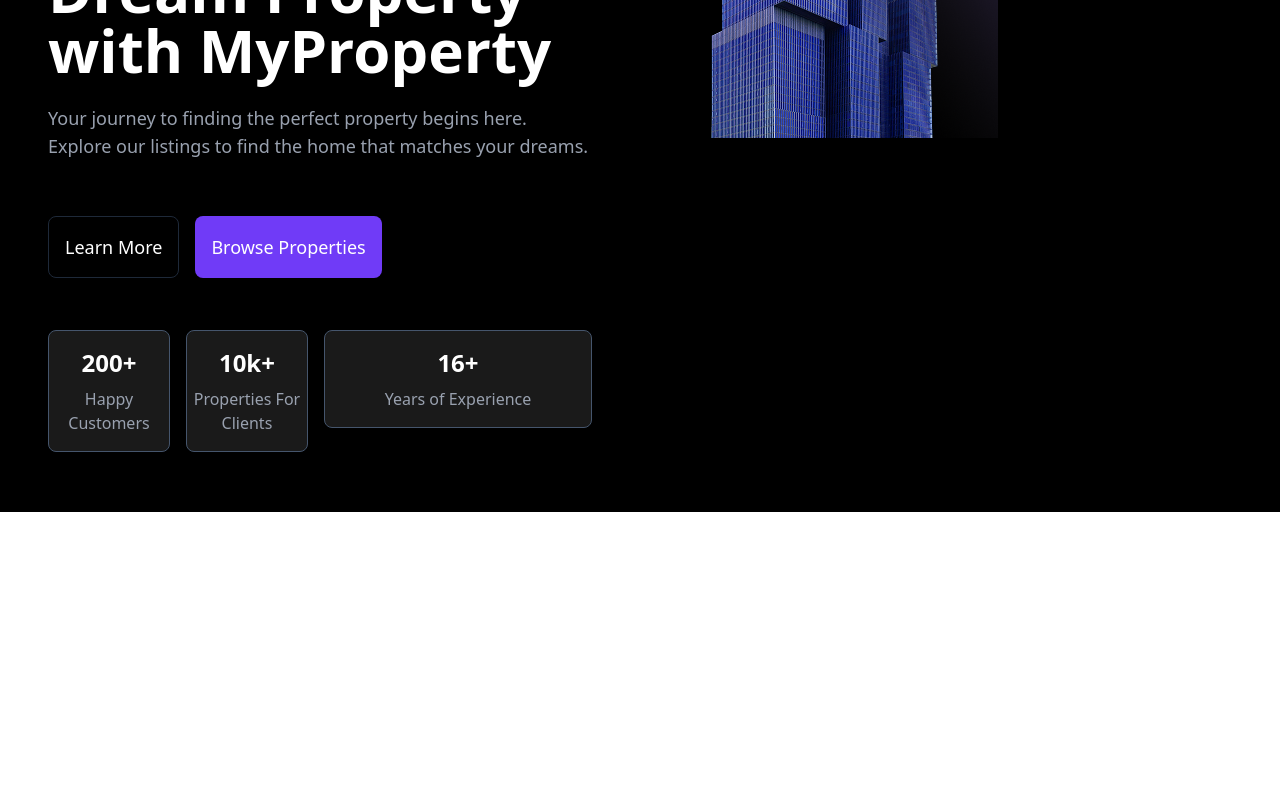
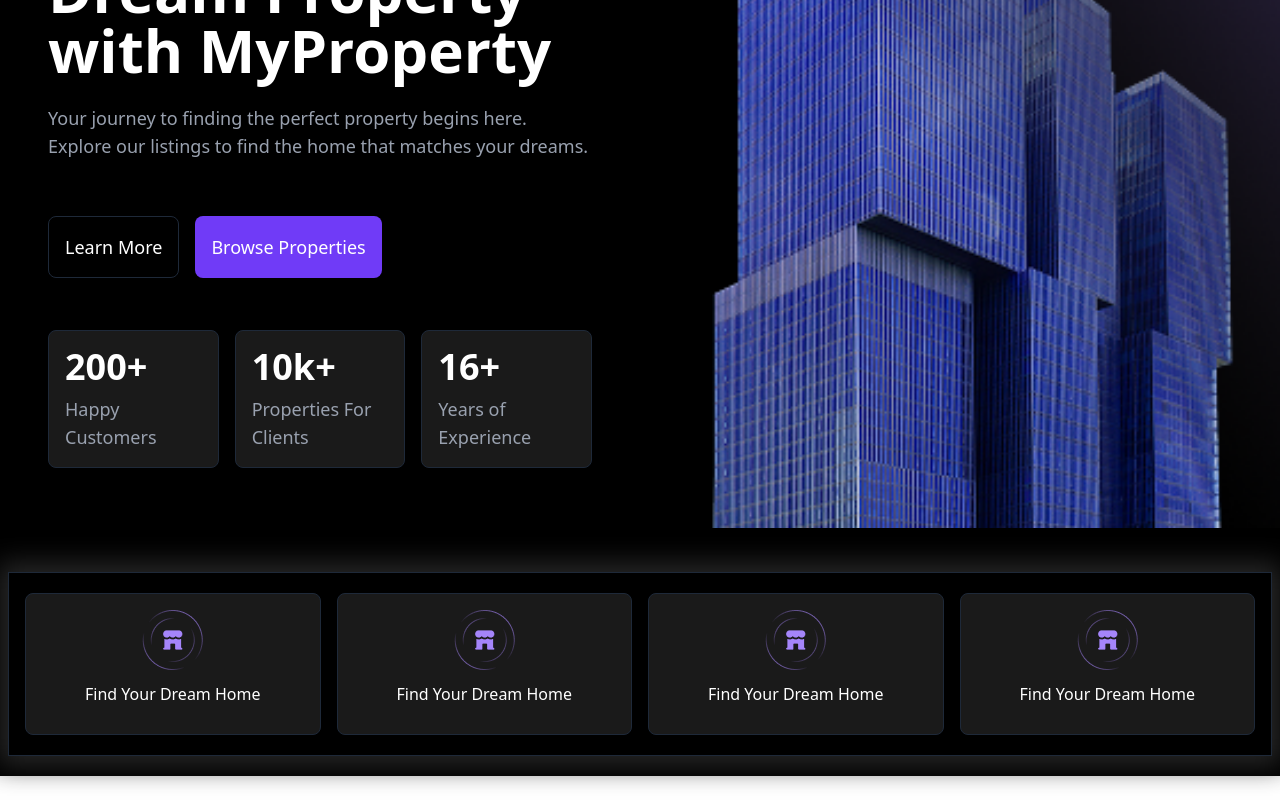
Before and after one commit to omk1r/MyProperty, a React (Vite) app in the folder client/: page / in a window 1280 px wide. Shown: the part 288-1088 px from the top of the page. Before the commit the page ends 800 px from the top, so only its background shows below. Built offline with nearby package versions, Linux system fonts and the light colour scheme.

Commit message:
discover banner complete

```diff
--- a/client/src/pages/Home.tsx
+++ b/client/src/pages/Home.tsx
@@ -2,9 +2,14 @@
   return (
     <>
       {/* discover banner */}
+      <div>
         <div className="flex md:flex-row-reverse flex-col w-full">
           <div className="mx-3 md:mx-0 my-10 md:my-0 rounded-2xl md:rounded-none md:w-1/2 overflow-hidden">
-          <img src="./discover-banner-buiding.png" alt="" className="" />
+            <img
+              src="./discover-banner-buiding.png"
+              alt=""
+              className="w-full h-full object-cover"
+            />
           </div>
 
           <div className="md:px-8 md:py-10 md:w-1/2">
@@ -13,8 +18,8 @@
                 Discover Your Dream Property with MyProperty
               </h3>
               <p className="my-6 font-medium text-gray-400 text-sm md:text-base xl:text-lg">
-              Your journey to finding the perfect property begins here. Explore
-              our listings to find the home that matches your dreams.
+                Your journey to finding the perfect property begins here.
+                Explore our listings to find the home that matches your dreams.
               </p>
             </div>
 
@@ -27,25 +32,33 @@
               </button>
             </div>
 
-          <div className="flex md:flex-row flex-col px-2 py-3 w-full">
-            <div className="flex flex-row w-full">
-              <div className="bg-[#1A1A1A] mx-2 my-2 py-8 md:py-4 border border-slate-600 rounded-lg w-1/2 md:w-full text-center">
-                <h4 className="font-bold text-2xl">200+</h4>
-                <p className="pt-2 font-medium text-gray-400">
+            <div className="flex flex-wrap md:flex-nowrap px-2 py-3 w-full">
+              <div className="px-2 w-1/2 md:w-1/3">
+                <div className="bg-[#1A1A1A] my-2 px-4 py-8 md:py-4 border border-gray-800 rounded-lg md:text-left text-center">
+                  <h4 className="font-bold text-2xl md:text-3xl xl:text-4xl">
+                    200+
+                  </h4>
+                  <p className="pt-2 font-medium text-gray-400 text-sm md:text-base xl:text-lg">
                     Happy Customers
                   </p>
                 </div>
-              <div className="bg-[#1A1A1A] mx-2 my-2 py-8 md:py-4 border border-slate-600 rounded-lg w-1/2 md:w-full text-center">
-                <h4 className="font-bold text-2xl">10k+</h4>
-                <p className="pt-2 font-medium text-gray-400">
+              </div>
+              <div className="px-2 w-1/2 md:w-1/3">
+                <div className="bg-[#1A1A1A] my-2 px-4 py-8 md:py-4 border border-gray-800 rounded-lg md:text-left text-center">
+                  <h4 className="font-bold text-2xl md:text-3xl xl:text-4xl">
+                    10k+
+                  </h4>
+                  <p className="pt-2 font-medium text-gray-400 text-sm md:text-base xl:text-lg">
                     Properties For Clients
                   </p>
                 </div>
               </div>
-            <div className="px-2 w-full">
-              <div className="bg-[#1A1A1A] my-2 py-8 md:py-4 border border-slate-600 rounded-lg w-full text-center">
-                <h4 className="font-bold text-2xl">16+</h4>
-                <p className="pt-2 font-medium text-gray-400">
+              <div className="px-2 w-full md:w-1/3">
+                <div className="bg-[#1A1A1A] my-2 px-4 py-8 md:py-4 border border-gray-800 rounded-lg md:text-left text-center">
+                  <h4 className="font-bold text-2xl md:text-3xl xl:text-4xl">
+                    16+
+                  </h4>
+                  <p className="pt-2 font-medium text-gray-400 text-sm md:text-base xl:text-lg">
                     Years of Experience
                   </p>
                 </div>
@@ -53,6 +66,38 @@
             </div>
           </div>
         </div>
+
+        <div className="my-6 px-4 md:px-2 py-5">
+          <div className="flex flex-row flex-wrap shadow-[0_0_25px_10px_#262626] px-2 py-3 border border-gray-800 rounded-2xl md:rounded-none w-full">
+            <div className="px-2 py-2 w-1/2 md:w-1/4">
+              <div className="flex flex-col justify-center items-center bg-[#1A1A1A] px-2 py-4 border border-gray-800 rounded-lg w-full">
+                <img src="./home-icon.png" alt="" />
+                <p className="py-3">Find Your Dream Home</p>
+              </div>
+            </div>
+            <div className="px-2 py-2 w-1/2 md:w-1/4">
+              <div className="flex flex-col justify-center items-center bg-[#1A1A1A] px-2 py-4 border border-gray-800 rounded-lg w-full">
+                <img src="./home-icon.png" alt="" />
+                <p className="py-3 text-center">Find Your Dream Home</p>
+              </div>
+            </div>
+            <div className="px-2 py-2 w-1/2 md:w-1/4">
+              <div className="flex flex-col justify-center items-center bg-[#1A1A1A] px-2 py-4 border border-gray-800 rounded-lg w-full">
+                <img src="./home-icon.png" alt="" />
+                <p className="py-3">Find Your Dream Home</p>
+              </div>
+            </div>
+            <div className="px-2 py-2 w-1/2 md:w-1/4">
+              <div className="flex flex-col justify-center items-center bg-[#1A1A1A] px-2 py-4 border border-gray-800 rounded-lg w-full">
+                <img src="./home-icon.png" alt="" />
+                <p className="py-3">Find Your Dream Home</p>
+              </div>
+            </div>
+          </div>
+        </div>
+      </div>
+
+      {/*  */}
     </>
   );
 };
```
Also changed, not shown: client/public/Abstract-Design.png (renamed from client/public/Abstract Design.png), client/public/home-icon.png (added). Lines whose indentation alone changed are shown as unchanged.
